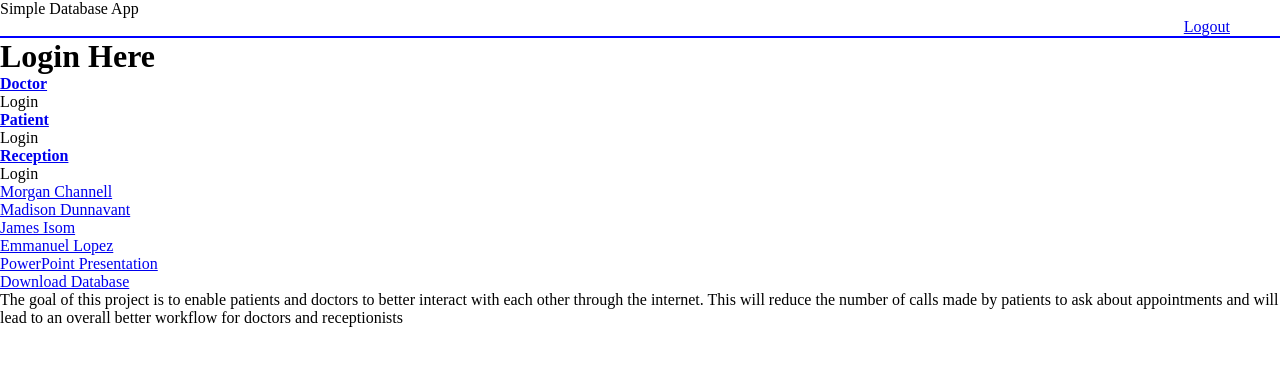
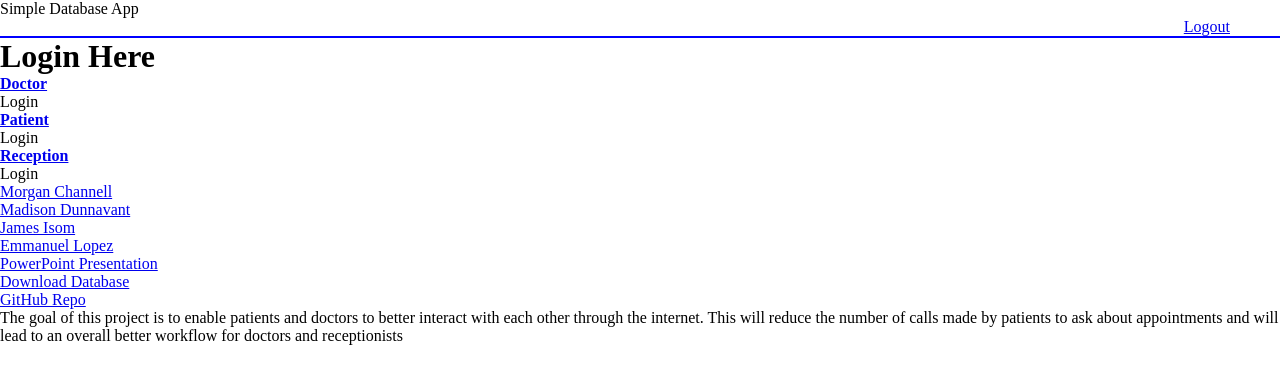
Before and after one commit to emmanuell2025/hospital-database-project, a PHP site: page / in a window 1280 px wide. Shown: the top 384 px of the page. Run offline with PHP 8.4, Linux system fonts and the light colour scheme.

Commit message:
added github link

```diff
--- a/index.php
+++ b/index.php
@@ -28,6 +28,7 @@
     <a href="https://canes-my.sharepoint.com/:p:/g/personal/elopez1_radar_gsw_edu/EaLzeZZHXn9Hoob2qUQby7QBPmkN9PZ-_TvryCBCRCJ0rw?e=mov9kc">PowerPoint Presentation</a>
 
     <a href="./database_backup.sql">Download Database</a>
+    <a href="https://github.com/emmanuell2025/hospital-database-project">GitHub Repo</a>
 
 
 
```
